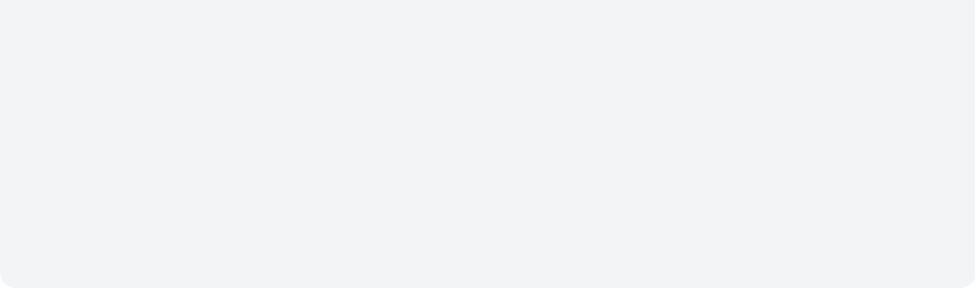
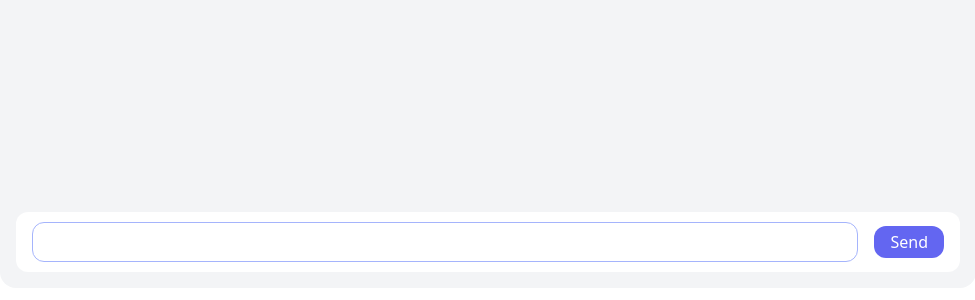
Before and after one commit to Grsmto/chat-app, a Next.js app: page /chats/1 in a window 1280 px wide. Shown: the part 488-788 px from the top of the page, without its empty margins (280-1255 px from the left). Built offline with nearby package versions, Linux system fonts and the light colour scheme.

Commit message:
add MessageInput component

```diff
--- a/src/app/chats/[slug]/page.tsx
+++ b/src/app/chats/[slug]/page.tsx
@@ -1,6 +1,12 @@
 "use client";
 
+import { MessageInput } from "@/components/MessageInput";
+
 export default function Page({ params }: { params: { slug: string } }) {
+  const handleSubmit = (value: string) => {
+    console.log(value);
+  };
+
   return (
     <main className="flex flex-col flex-auto h-full w-full p-6">
       <div className="flex flex-col flex-auto flex-shrink-0 rounded-2xl bg-gray-100 h-full p-4">
@@ -9,6 +15,7 @@ export default function Page({ params }: { params: { slug: string } }) {
             <div className="grid grid-cols-12 gap-y-2"></div>
           </div>
         </div>
+        <MessageInput onSend={handleSubmit} />
       </div>
     </main>
   );
--- /dev/null
+++ b/src/components/MessageInput/index.tsx
@@ -0,0 +1,52 @@
+import {
+  ChangeEvent,
+  FormEvent,
+  PropsWithChildren,
+  useCallback,
+  useEffect,
+  useState,
+} from "react";
+
+type MessageInputProps = {
+  onSend: (text: string) => any;
+};
+
+export const MessageInput = ({
+  onSend,
+}: PropsWithChildren<MessageInputProps>) => {
+  const [value, setValue] = useState<string>("");
+  const handleSubmit = (e: FormEvent<HTMLFormElement>) => {
+    e.preventDefault();
+
+    onSend(value);
+    setValue("");
+  };
+
+  const handleChange = useCallback((e: ChangeEvent<HTMLInputElement>) => {
+    setValue(e.currentTarget.value);
+  }, []);
+
+  return (
+    <form
+      className="flex flex-row items-center h-16 rounded-xl bg-white w-full px-4"
+      onSubmit={handleSubmit}
+    >
+      <div className="flex-grow">
+        <div className="relative w-full">
+          <input
+            autoFocus
+            type="text"
+            className="flex w-full border rounded-xl focus:outline-none focus:border-indigo-300 pl-4 h-10"
+            onChange={handleChange}
+            value={value}
+          />
+        </div>
+      </div>
+      <div className="ml-4">
+        <button className="flex items-center justify-center bg-indigo-500 hover:bg-indigo-600 rounded-xl text-white px-4 py-1 flex-shrink-0">
+          Send
+        </button>
+      </div>
+    </form>
+  );
+};
```
